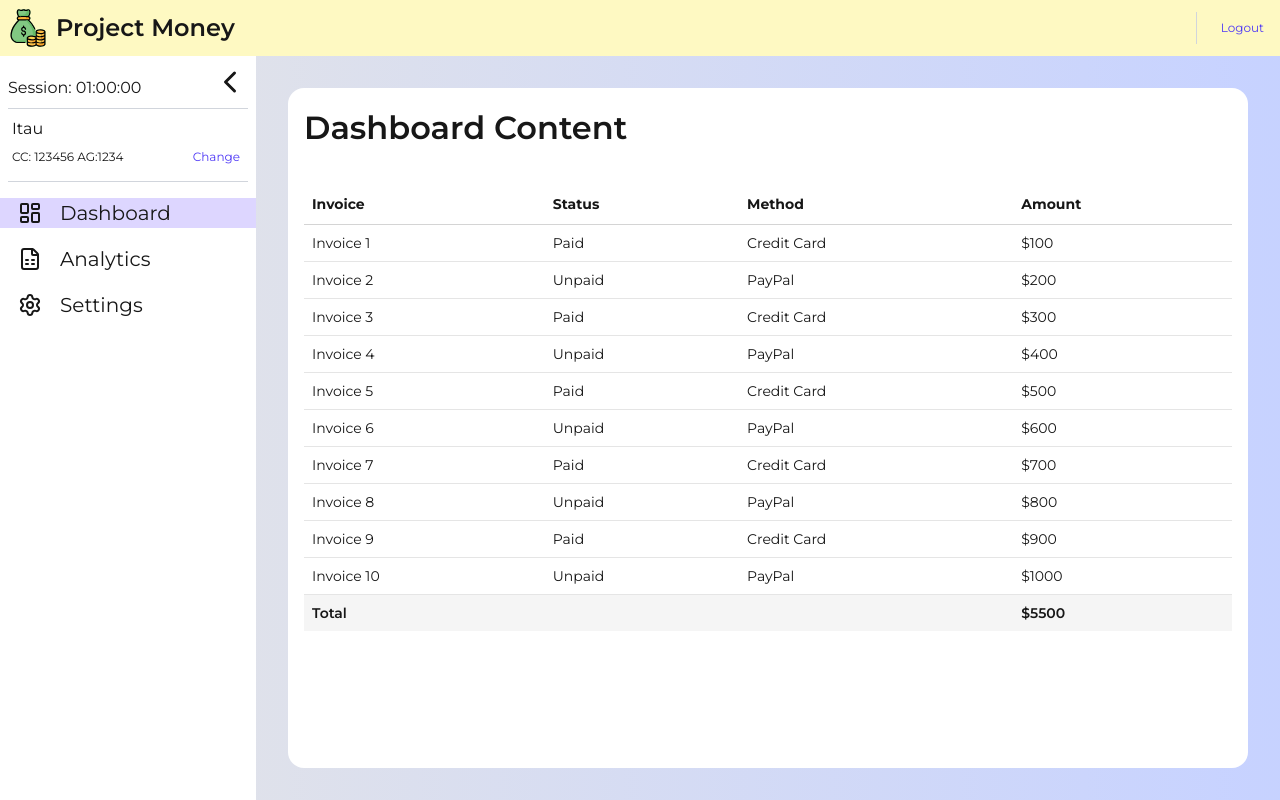
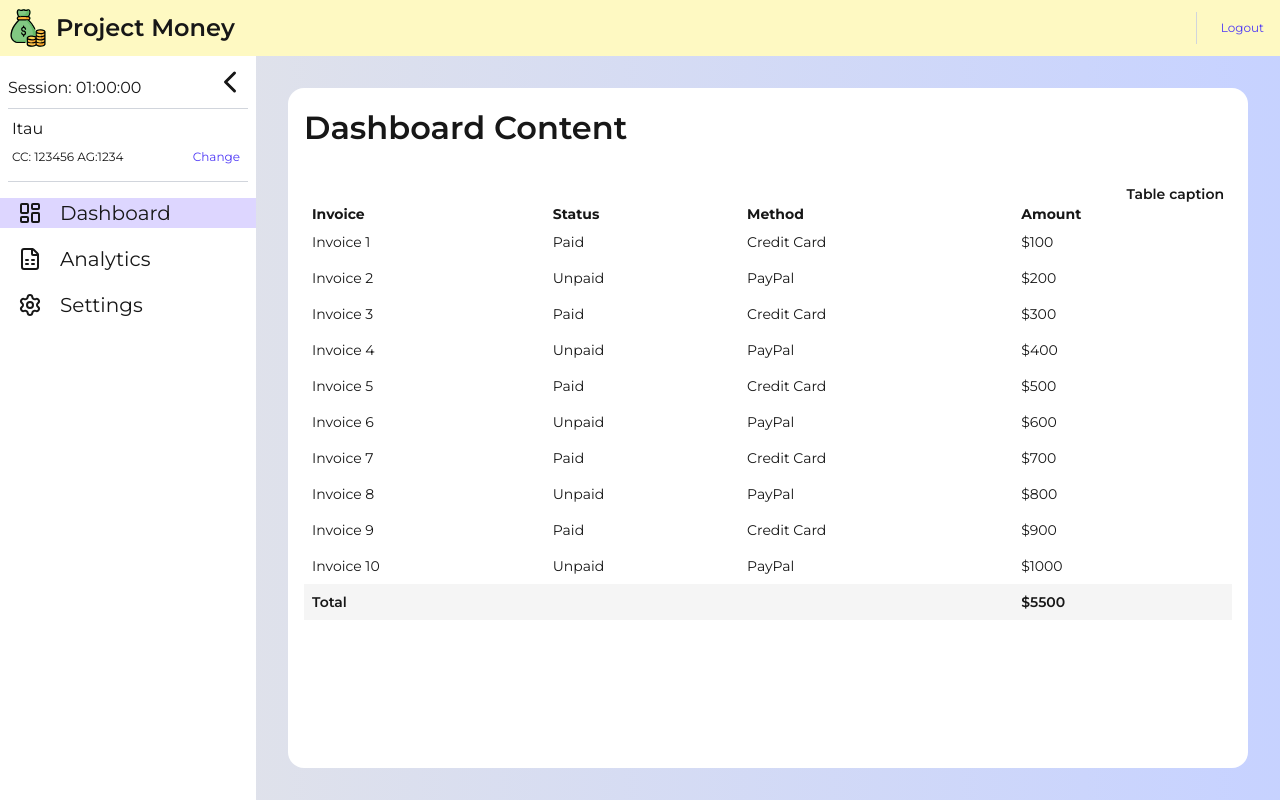
Before and after one commit to dexter2k8/project-money, a Next.js app: page /dashboard in a window 1280 px wide. Built offline with nearby package versions, Linux system fonts and the light colour scheme.

Commit message:
feat: implemented fixed header and footer

```diff
--- a/app/(pages)/dashboard/page.tsx
+++ b/app/(pages)/dashboard/page.tsx
@@ -5,8 +5,8 @@ export default function Dashboard() {
   return (
     <div className="m-8 bg-white w-full rounded-2xl overflow-hidden flex flex-col">
       <h2 className="p-4 shrink-0">Dashboard Content</h2>
-      <div className="p-4 flex-1 min-h-0 overflow-auto">
-        <Table columns={columns} rows={data} />
+      <div className="m-4 flex-1 min-h-0 overflow-auto">
+        <Table columns={columns} rows={data} caption="Table caption" />
       </div>
     </div>
   );
--- a/components/Table/components/Footer/index.tsx
+++ b/components/Table/components/Footer/index.tsx
@@ -14,7 +14,7 @@ export default function TableFooter<T>({ rows, columns }: IFooter<T>) {
   }
 
   return (
-    <tfoot className="font-semibold bg-neutral-100">
+    <tfoot className="font-semibold bg-neutral-100 sticky bottom-0">
       <tr>
         <td className="p-2 whitespace-nowrap" colSpan={span}>
           {columns[firstIndex].renderFooter!(rows)}
--- a/components/Table/components/Head/index.tsx
+++ b/components/Table/components/Head/index.tsx
@@ -2,10 +2,19 @@ import { IGridColDef } from "../..";
 
 export interface IHeadProps<T> {
   columns: IGridColDef<T>[];
+  caption?: string;
 }
-export default function Head<T>({ columns }: IHeadProps<T>) {
+export default function Head<T>({ columns, caption }: IHeadProps<T>) {
   return (
-    <thead className="h-10 text-left  border-b border-neutral-300">
+    <thead className="h-10 text-left border-b border-neutral-300 sticky top-0 bg-white">
+      {caption && (
+        <tr>
+          <th className="px-2 whitespace-nowrap text-right font-semibold" colSpan={columns.length}>
+            {caption}
+          </th>
+        </tr>
+      )}
+
       <tr>
         {columns.map((col, i) => (
           <th className="px-2 whitespace-nowrap" key={i}>
--- a/components/Table/index.tsx
+++ b/components/Table/index.tsx
@@ -17,9 +17,8 @@ export interface ITableProps<T> {
 
 export default function Table<T>({ rows, columns, caption }: ITableProps<T>) {
   return (
-    <table className="w-full caption-bottom text-sm">
-      {caption && <caption>{caption}</caption>}
-      <Head columns={columns} />
+    <table className="w-full text-sm border-separate border-spacing-0">
+      <Head columns={columns} caption={caption} />
       <Body rows={rows} columns={columns} />
       <Footer rows={rows} columns={columns} />
     </table>
```
